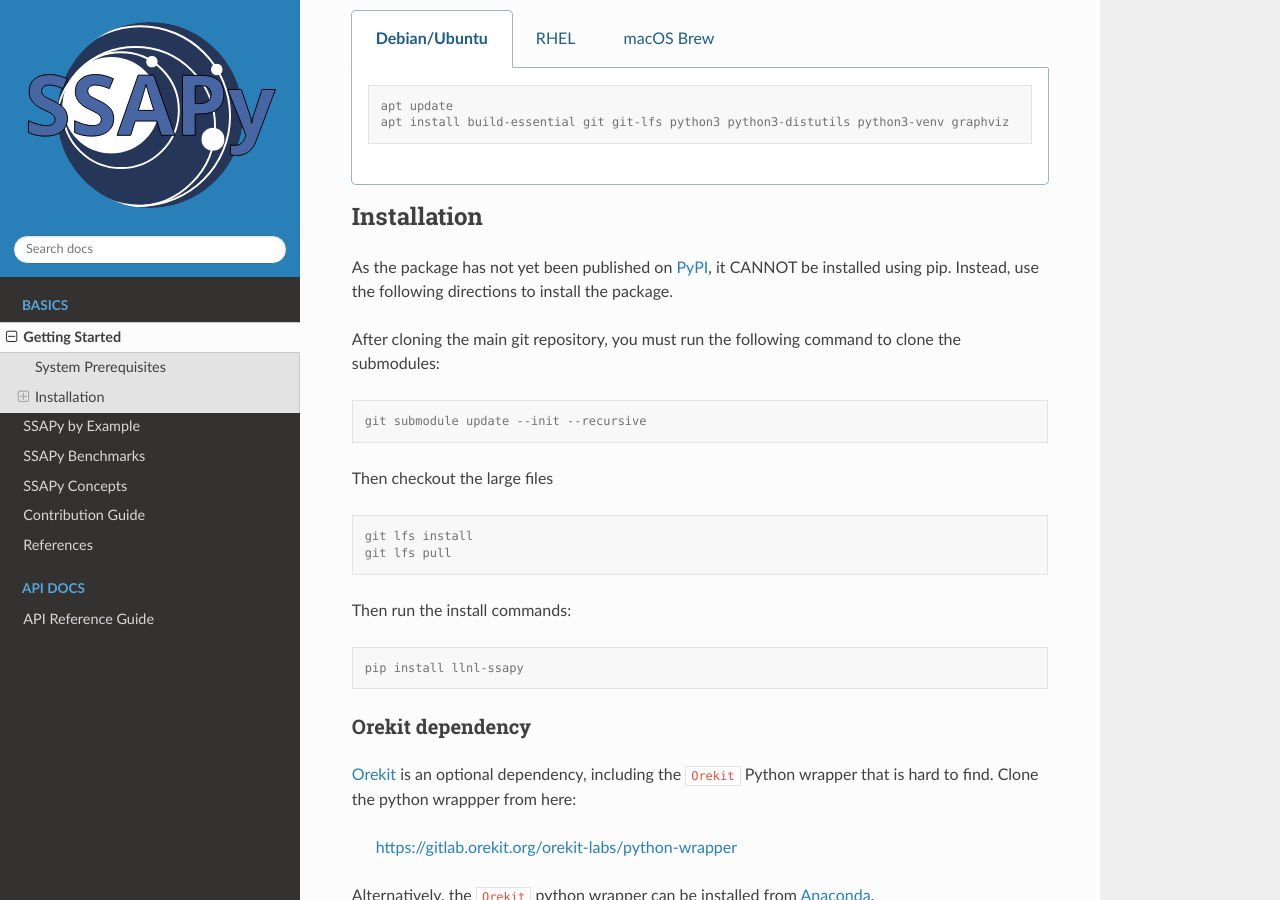
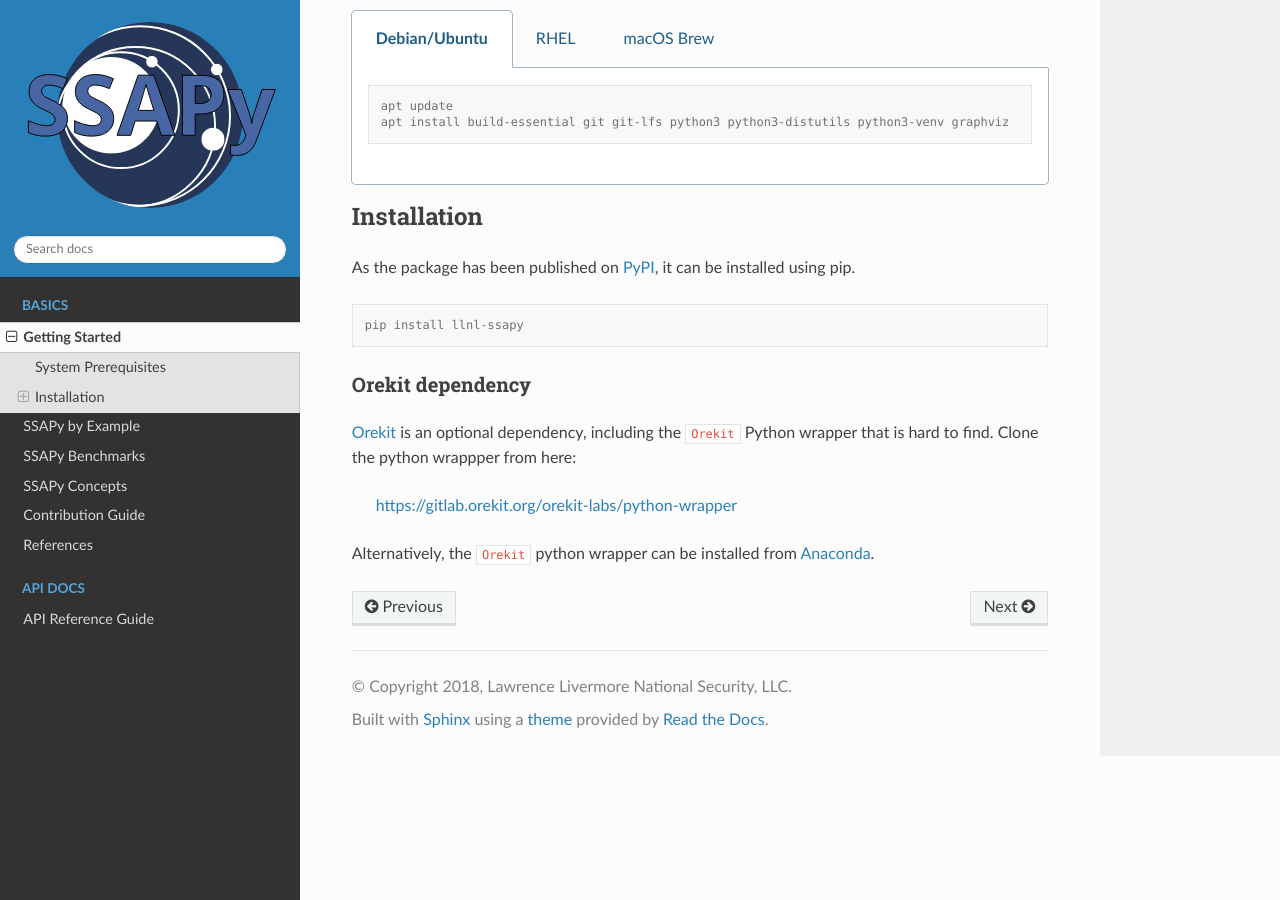
Before and after one commit to LLNL/SSAPy, a Sphinx documentation site: the page built from docs/source/installation.rst, in a window 1280 px wide and 900 px high, scrolled down 625 px. Built offline with Sphinx 7.4.7 and the Read the Docs theme 3.1.0, drawn with Linux system fonts in a browser that asks for light colours.

Commit message:
remove cloning

```diff
--- a/docs/source/installation.rst
+++ b/docs/source/installation.rst
@@ -39,22 +39,7 @@
 Installation
 ------------
 
-As the package has not yet been published on `PyPI <https://pypi.org/>`_, it CANNOT be installed using pip. Instead, use the following directions to install the package.
-
-After cloning the main git repository, you must run the following command to clone the submodules:
-
-.. code-block:: console
-
-   git submodule update --init --recursive
-
-Then checkout the large files
-
-.. code-block:: console
-
-   git lfs install
-   git lfs pull
-
-Then run the install commands:
+As the package has been published on `PyPI <https://pypi.org/project/llnl-ssapy/>`_, it can be installed using pip.
 
 .. code-block:: console
 
```
